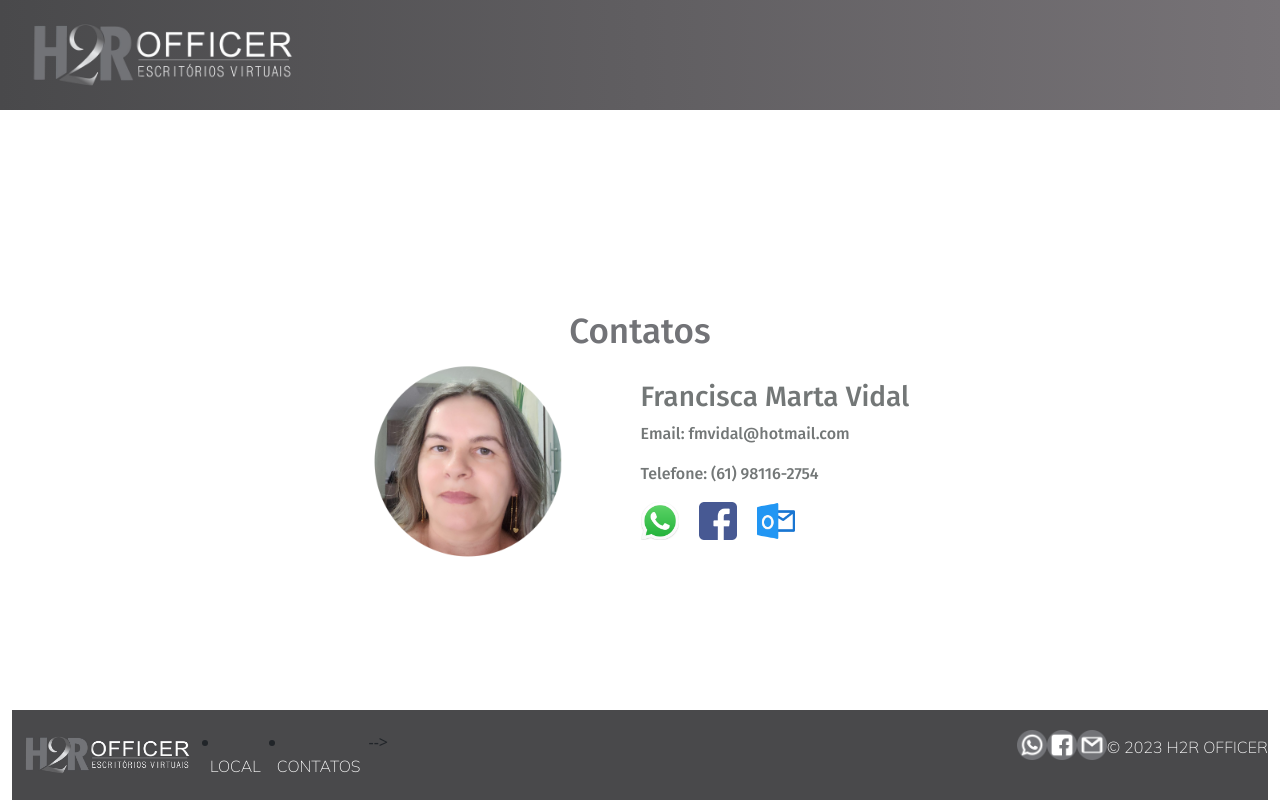
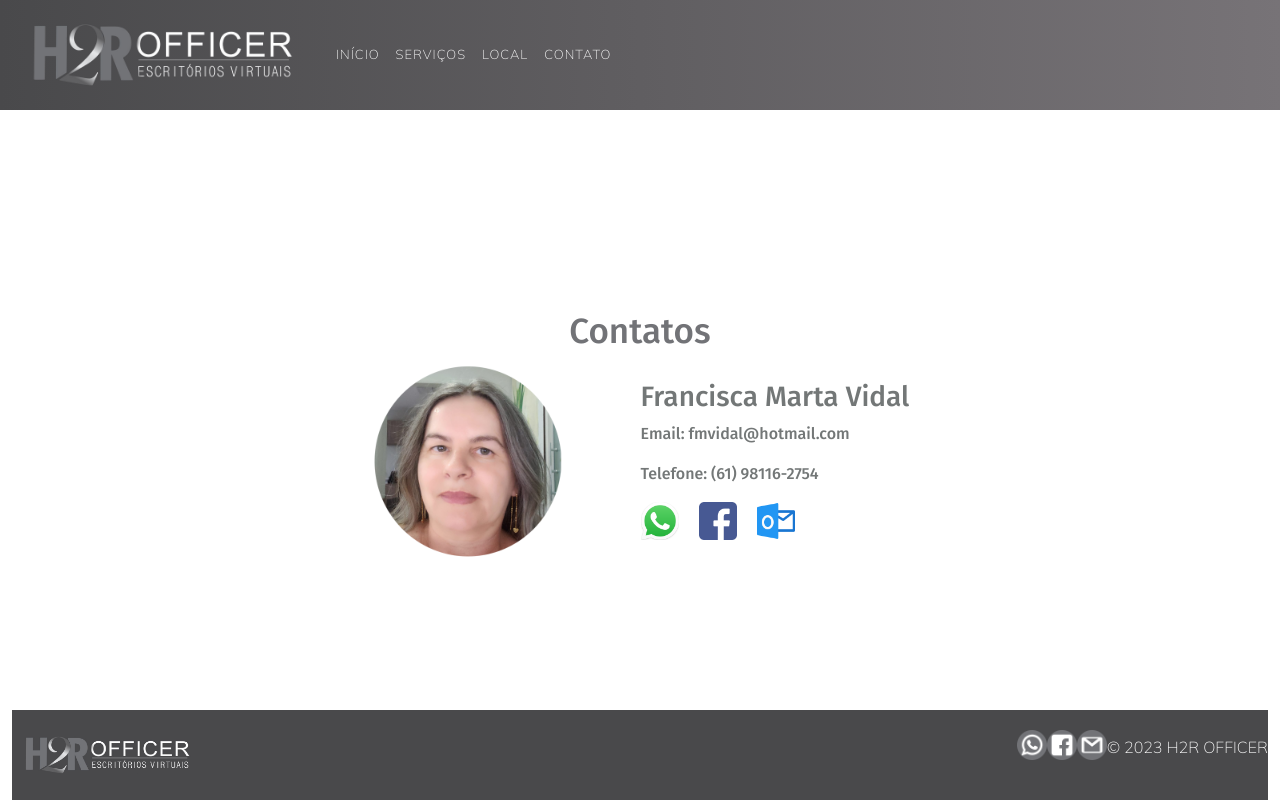
Before and after one commit to rrxdg777/H2Rofficer, a plain HTML site: page contato.html in a window 1280 px wide. Drawn offline with nearby package versions, Linux system fonts and the light colour scheme.

Commit message:
Update contato.html

```diff
--- a/contato.html
+++ b/contato.html
@@ -17,7 +17,7 @@
     <link rel="preconnect" href="https://fonts.googleapis.com">
     <link rel="preconnect" href="https://fonts.gstatic.com" crossorigin>
     <link href="https://fonts.googleapis.com/css2?family=Kanit:wght@300&display=swap" rel="stylesheet">
-    <link rel="shortcut icon" href="/imagens/favicon.ico" type="image/x-icon">
+    <link rel="shortcut icon" href="favicon.ico" type="image/x-icon">
 </head>
 <body>
         <section id="nav">
@@ -31,7 +31,7 @@
                         aria-label="Toggle navigation">
                         <span class="navbar-toggler-icon custom-icon"></span>
                     </button>
-                 <!--   <div class="collapse navbar-collapse" id="navbarNav">
+                    <div class="collapse navbar-collapse" id="navbarNav">
                         <ul class="navbar-nav">
                             <li class="nav-item">
                                 <a class="nav-link nav-item-custom" aria-current="page" href="index.html">INÍCIO</a>
@@ -39,9 +39,9 @@
                             <li class="nav-item">
                                 <a class="nav-link nav-item-custom" href="index.html">SERVIÇOS</a>
                             </li>
-                            <li class="nav-item">
+                            <!-- <li class="nav-item">
                                 <a class="nav-link nav-item-custom" href="clientes.html">CLIENTES</a>
-                            </li>
+                            </li>-->
                             <li class="nav-item">
                                 <a class="nav-link nav-item-custom" href="local.html">LOCAL</a>
                             </li>
@@ -49,7 +49,7 @@
                                 <a class="nav-link nav-item-custom" href="contato.html">CONTATO</a>
                             </li>
                         </ul>
-                    </div> -->
+                    </div>
                 </div>
             </nav>
         </section>
@@ -75,20 +75,19 @@
                     </div>
                 </div>
         </div>
-       <div class="container">
+        <div class="container">
             <footer class="footer-custom d-flex">
                 <a href="#nav"
                     class="d-flex align-items-center justify-content-begin link-body-emphasis text-decoration-none">
                     <img class="img-custom" src="imagens/Logonav.png" alt="" width="190px" height="50px">
                 </a>
-               <!-- <ul class="nav col-sm d-flex align-items-left justify-content-start">
+              <!-- <ul class="nav col-sm d-flex align-items-left justify-content-start">
                     <li class="nav-item"><a href="index.html" class="nav-link px-2 text-custom">INÍCIO</a></li>
                     <li class="nav-item"><a href="index.html" class="nav-link px-2 text-custom">SERVIÇOS</a></li>
-                    <!--<li class="nav-item"><a href="clientes.html" class="nav-link px-2 text-custom">CLIENTES</a></li>-->
+                    <!--<li class="nav-item"><a href="clientes.html" class="nav-link px-2 text-custom">CLIENTES</a></li>
                     <li class="nav-item"><a href="local.html" class="nav-link px-2 text-custom">LOCAL</a></li>
                     <li class="nav-item"><a href="contato.html" class="nav-link px-2 text-custom">CONTATOS</a></li>
-                </ul> -->
-                <div class="social-media col-sm mb-0 mp-0 d-flex align-itens-center justify-content-end">
+                </ul> -->                <div class="social-media col-sm mb-0 mp-0 d-flex align-itens-center justify-content-end">
                     <a href="https://wa.me/5561981162754" class="whatsapp">
                         <img src="imagens/whatsapp btn.png" alt="" width="30px" height="30px">
                     </a>
```
